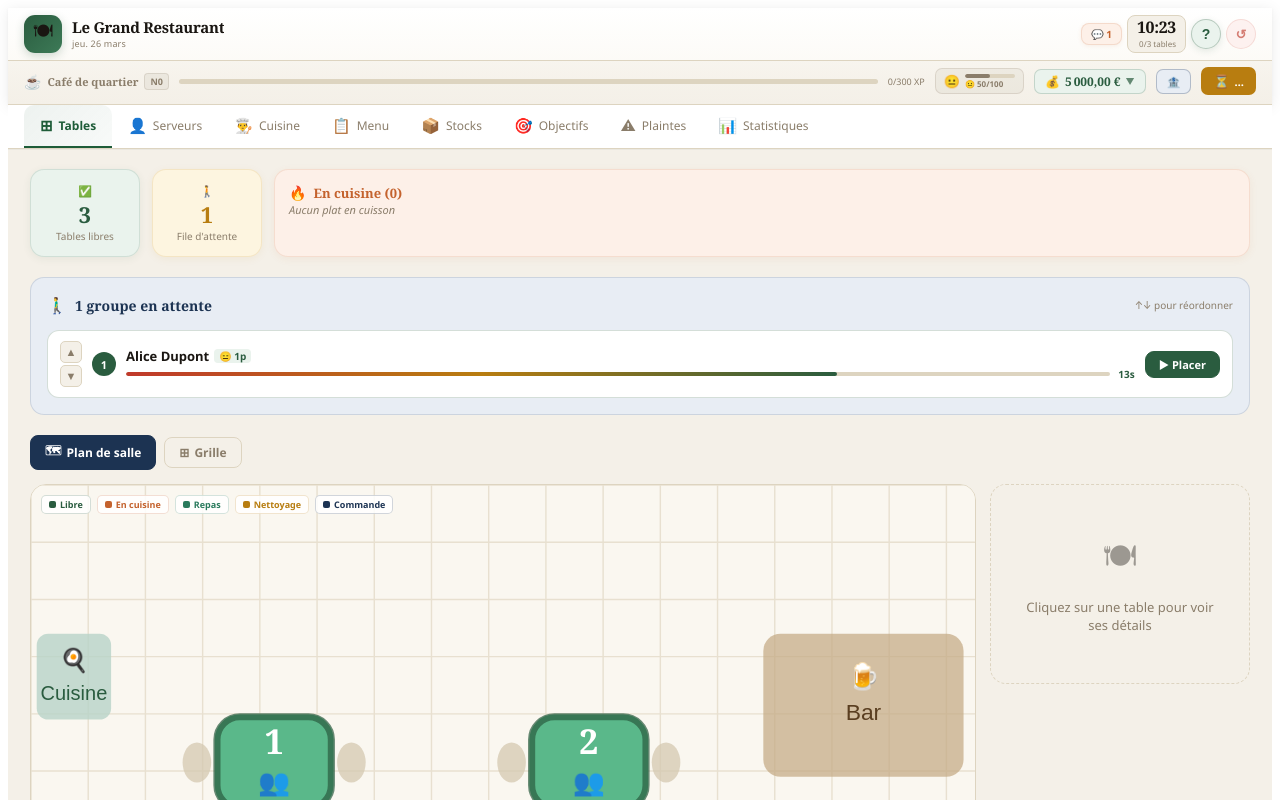
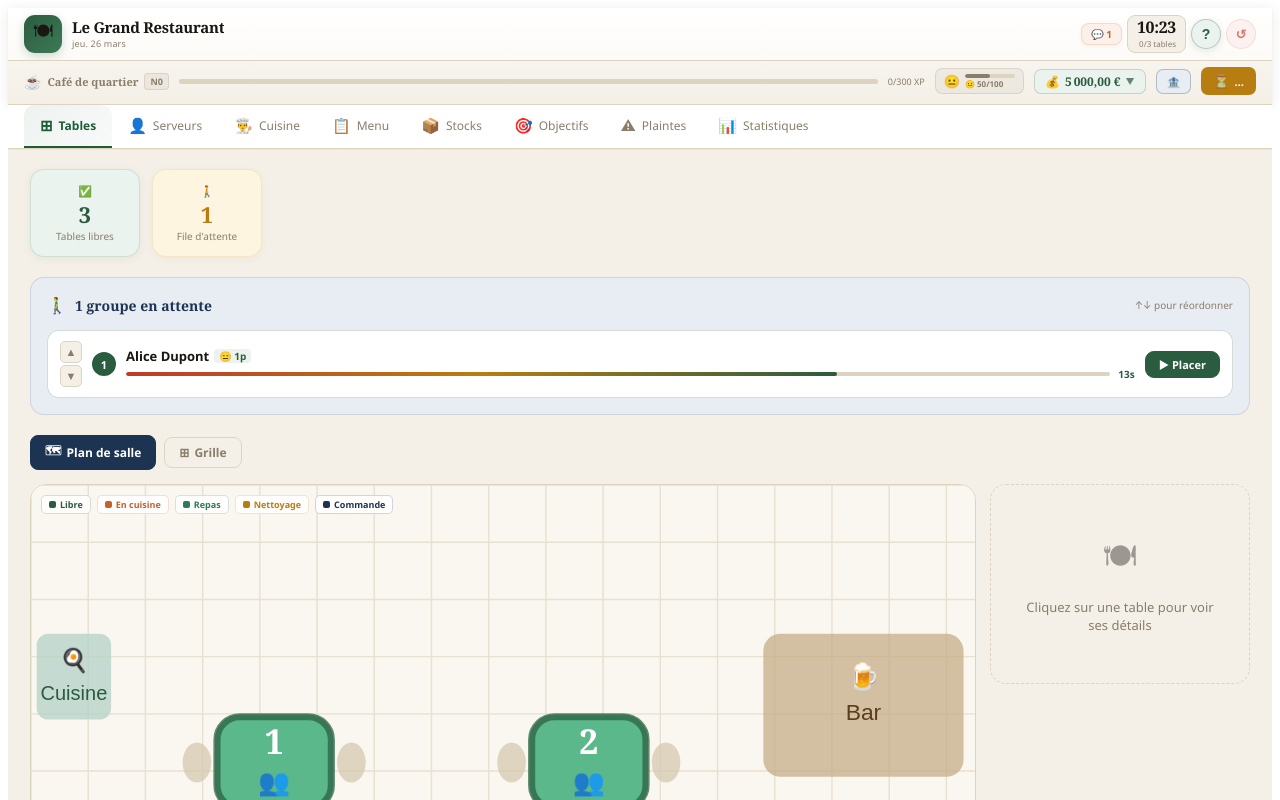
Before and after one commit to titimaes26-lab/vite-react, a React (Vite) app: page / in a window 1280 px wide. Shown: the top 800 px of the page. Built offline with nearby package versions, Linux system fonts and the light colour scheme.

Commit message:
Add files via upload

```diff
--- a/src/views/TablesView.jsx
+++ b/src/views/TablesView.jsx
@@ -313,51 +313,6 @@ export function TablesView({tables,setTables,servers,setServers,menu,setMenu,set
             </div>
           ):null;
         })()}
-
-        {/* En cuisine — liste live */}
-        <div style={{flex:1,minWidth:220,background:C.terraP,
-          border:`1.5px solid ${C.terra}22`,borderRadius:14,padding:"13px 14px",
-          boxShadow:`0 2px 8px ${C.terra}12`}}>
-          <div style={{display:"flex",alignItems:"center",gap:7,marginBottom:kitchen.cooking.length>0?10:0}}>
-            <span style={{fontSize:14}}>🔥</span>
-            <span style={{fontSize:13,fontWeight:700,color:C.terra,fontFamily:F.title}}>
-              En cuisine ({kitchen.cooking.length})
-            </span>
-          </div>
-          {kitchen.cooking.length===0?(
-            <div style={{fontSize:11,color:C.muted,fontStyle:"italic",fontFamily:F.body}}>Aucun plat en cuisson</div>
-          ):(
-            <div style={{display:"flex",flexDirection:"column",gap:5}}>
-              {kitchen.cooking.map(d=>{
-                const remaining=Math.max(0,Math.ceil((d.startedAt+d.timerMax*1000-now)/1000));
-                const pct=d.timerMax>0?Math.min(100,((d.timerMax-remaining)/d.timerMax)*100):0;
-                const fmt=s=>s>=60?`${Math.floor(s/60)}m${String(s%60).padStart(2,"0")}s`:s+"s";
-                return(
-                  <div key={d.id} style={{display:"flex",alignItems:"center",gap:8}}>
-                    <div style={{flex:1,minWidth:0}}>
-                      <div style={{display:"flex",justifyContent:"space-between",
-                        fontSize:11,fontFamily:F.body,marginBottom:2}}>
-                        <span style={{fontWeight:600,color:C.ink,overflow:"hidden",
-                          textOverflow:"ellipsis",whiteSpace:"nowrap",maxWidth:150}}>
-                          {d.name}
-                          {d.tableName&&<span style={{color:C.muted,fontWeight:400}}> · {d.tableName}</span>}
-                        </span>
-                        <span style={{color:C.terra,fontWeight:700,flexShrink:0,marginLeft:6}}>
-                          {fmt(remaining)}
-                        </span>
-                      </div>
-                      <div style={{height:4,background:C.terra+"22",borderRadius:99,overflow:"hidden"}}>
-                        <div style={{height:"100%",width:`${pct}%`,
-                          background:pct>80?C.green:C.terra,
-                          borderRadius:99,transition:"width 0.3s"}}/>
-                      </div>
-                    </div>
-                  </div>
-                );
-              })}
-            </div>
-          )}
-        </div>
 
       </div>
 
```
